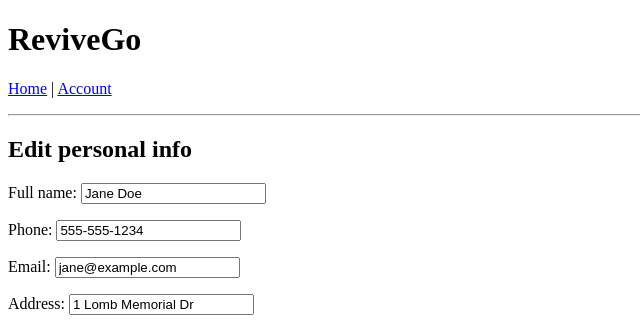
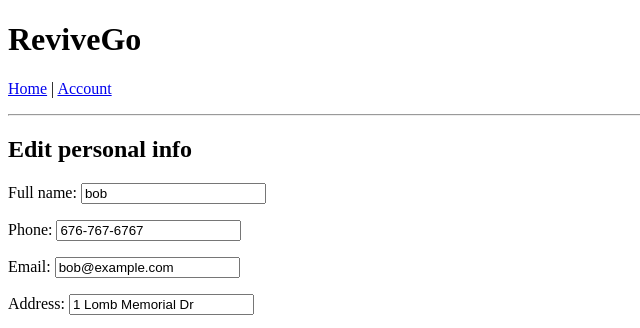
Before and after one commit to ReviveGo/ReviveGo, a plain HTML site: page edit-info.html in a window 1280 px wide. Shown: the top 328 px of the page, 0-640 px from the left. Drawn offline with Linux system fonts and the light colour scheme.

Commit message:
some more minor changes cause yeah

```diff
--- a/edit-info.html
+++ b/edit-info.html
@@ -11,14 +11,15 @@
 
 <h2>Edit personal info</h2>
 <form action="account.html" method="get">
-  <p>Full name: <input type="text" value="Jane Doe"></p>
-  <p>Phone: <input type="tel" value="555-555-1234"></p>
-  <p>Email: <input type="email" value="jane@example.com"></p>
+  <p>Full name: <input type="text" value="bob"></p>
+  <p>Phone: <input type="tel" value="676-767-6767"></p>
+  <p>Email: <input type="email" value="bob@example.com"></p>
   <p>Address: <input type="text" value="1 Lomb Memorial Dr"></p>
   <p>Charger type:
     <select>
       <option>USB-C</option>
       <option>Lightning</option>
+      <option>Laptop Charger</option>
     </select>
   </p>
   <p><button type="submit">Save changes</button></p>
```
Also changed, not shown: home.html (+1 -1 lines), tracking.html (+1 -1 lines), images (1).jpg (added).
